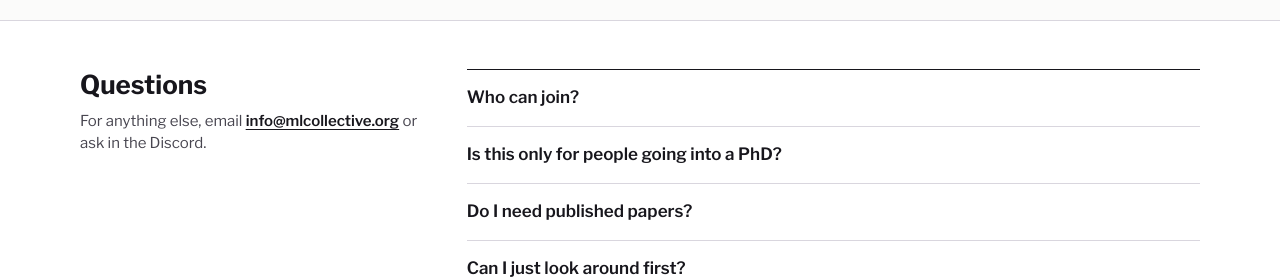
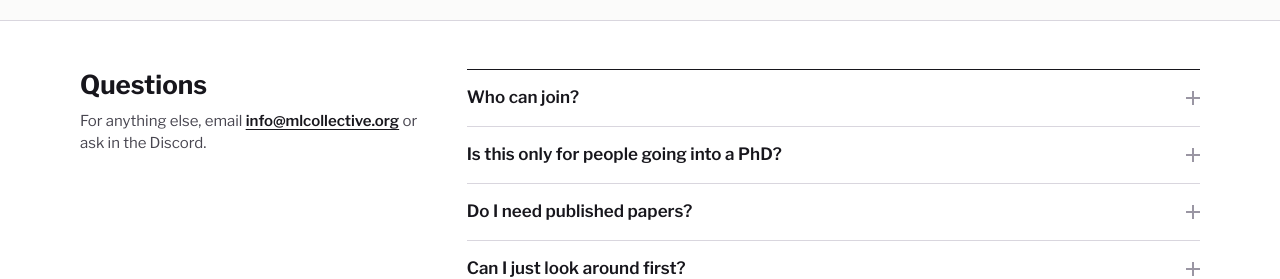
Before and after one commit to ML-Collective-Africa/website, a Next.js app: page /join in a window 1280 px wide. Shown: the part 522-801 px from the top of the page. Built offline with nearby package versions, Linux system fonts and the light colour scheme.

Commit message:
feat: add plus and minus icons to faq

```diff
--- a/src/app/globals.css
+++ b/src/app/globals.css
@@ -1245,13 +1245,56 @@ img {
   min-height: 56px;
   display: flex;
   align-items: center;
+  justify-content: space-between;
+  gap: 16px;
   font-size: 17px;
   font-weight: 600;
   padding: 8px 0;
   cursor: pointer;
 }
+
+/* Plus on closed questions, minus on open ones. Two bars drawn in the text
+   colour; opening shrinks the vertical bar away. Replaces the browser's triangle. */
+.faq summary,
+.abstract summary {
+  list-style: none;
+}
+.faq summary::-webkit-details-marker,
+.abstract summary::-webkit-details-marker {
+  display: none;
+}
+.faq summary,
+.abstract summary {
+  /* The icon sits a few shades lighter than the question, and takes the hover colour. */
+  --faq-icon: #9a96a3;
+}
+.faq summary::after,
+.abstract summary::after {
+  content: '';
+  flex: none;
+  width: 14px;
+  height: 14px;
+  background:
+    linear-gradient(var(--faq-icon), var(--faq-icon)) center / 14px 2px no-repeat,
+    linear-gradient(var(--faq-icon), var(--faq-icon)) center / 2px 14px no-repeat;
+  transition: background-size 0.2s ease-out;
+}
+.faq details[open] > summary::after,
+.abstract[open] > summary::after {
+  background-size: 14px 2px, 2px 0;
+}
+/* Hover is a quiet shift to the deep tint shade, not the bright accent. */
+.faq summary {
+  transition: color 0.15s ease-out;
+}
+/* FAQ questions get a random section colour on hover (set by FaqColours). */
 .faq summary:hover {
-  color: var(--purple);
+  color: var(--faq-hover, var(--tint-fg));
+  --faq-icon: var(--faq-hover, var(--tint-fg));
+}
+.abstract summary:hover {
+  color: var(--tint-fg);
+  --faq-icon: var(--tint-fg);
 }
 .faq p {
   margin: 0 0 18px;
--- a/src/styles/pages.css
+++ b/src/styles/pages.css
@@ -185,6 +185,8 @@
   min-height: 32px;
   display: flex;
   align-items: center;
+  justify-content: space-between;
+  gap: 16px;
 }
 .abstract p {
   margin: 12px 0 0;
```
